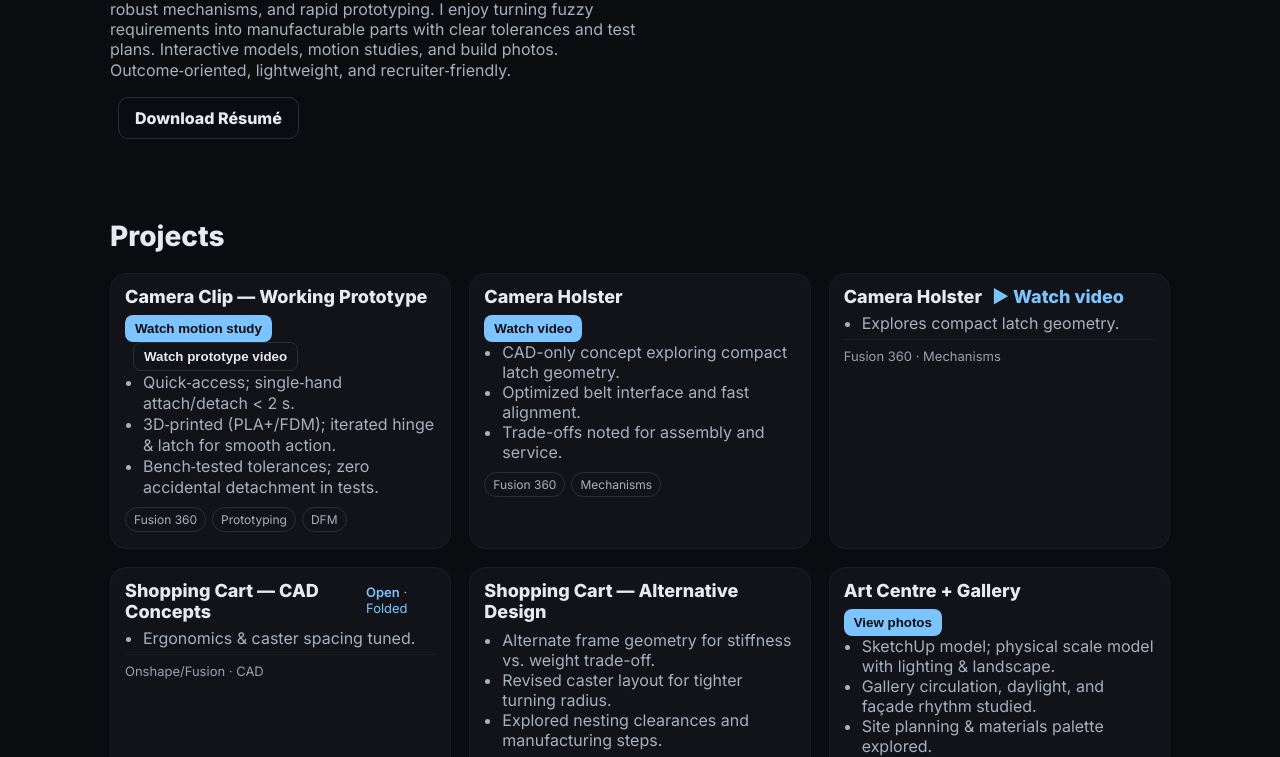
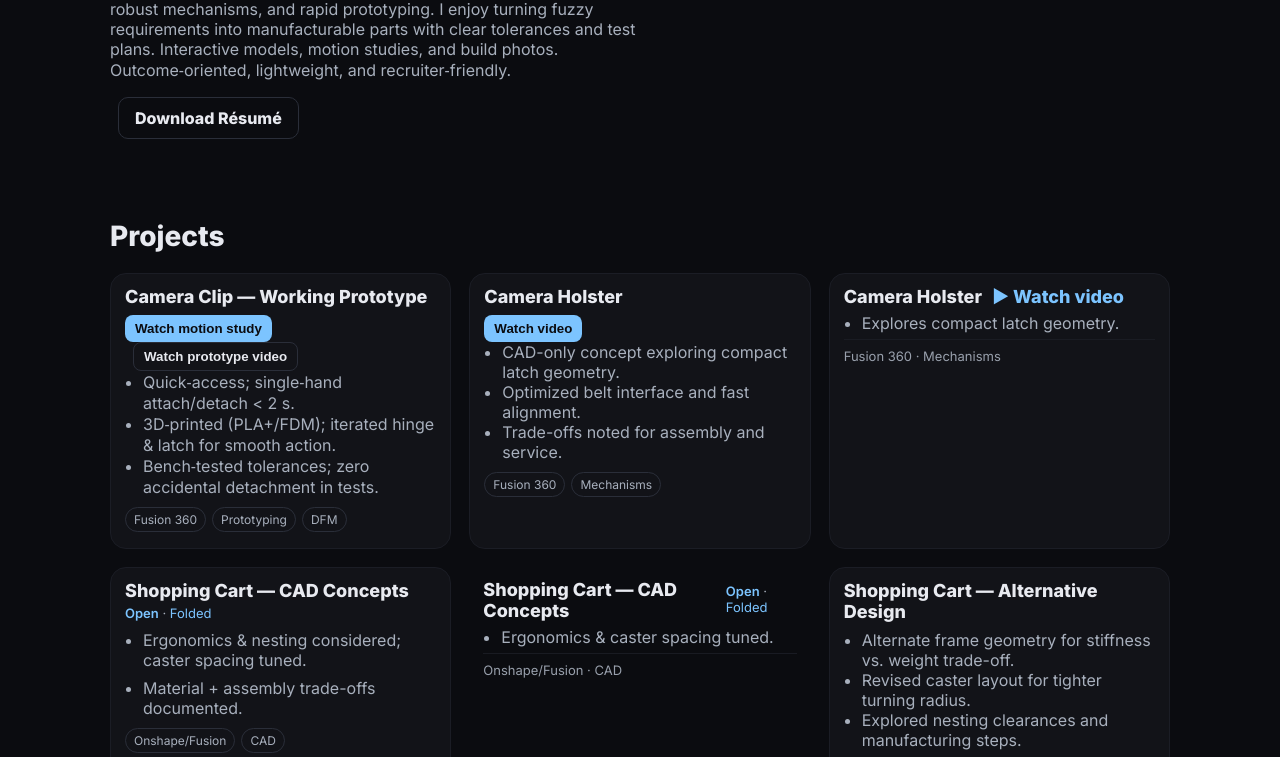
Before and after one commit to shreya-chandrasekaran/Portfolio, a plain HTML site: page index.html in a window 1280 px wide. Shown: the part 190-947 px from the top of the page. Drawn offline with nearby package versions, Linux system fonts and the light colour scheme.

Commit message:
Update index.html

```diff
--- a/index.html
+++ b/index.html
@@ -115,8 +115,38 @@
           <model-viewer
             id="cart-mv"
             src="https://shreya-chandrasekaran.github.io/Portfolio/models/cartOpen.glb"
-            camera-controls shadow-intensity="1" reveal="auto" crossorigin="anonymous">
+            camera-controls
+            shadow-intensity="1"
+            reveal="auto"
+            crossorigin="anonymous">
           </model-viewer>
+
+          <div class="card-body">
+            <h4>
+              Shopping Cart — CAD Concepts
+              <span class="toggle-inline">
+                <button class="link-inline active"
+                  data-src="https://shreya-chandrasekaran.github.io/Portfolio/models/cartOpen.glb">
+                  Open
+                </button>
+                ·
+                <button class="link-inline"
+                  data-src="https://shreya-chandrasekaran.github.io/Portfolio/models/cartFolded.glb">
+                  Folded
+                </button>
+              </span>
+            </h4>
+
+            <ul class="bullets">
+              <li>Ergonomics & nesting considered; caster spacing tuned.</li>
+              <li>Material + assembly trade-offs documented.</li>
+            </ul>
+
+            <div class="tags"><span>Onshape/Fusion</span><span>CAD</span></div>
+          </div>
+        </article>
+
+
 
           <div class="card-body compact">
             <h4>
```
